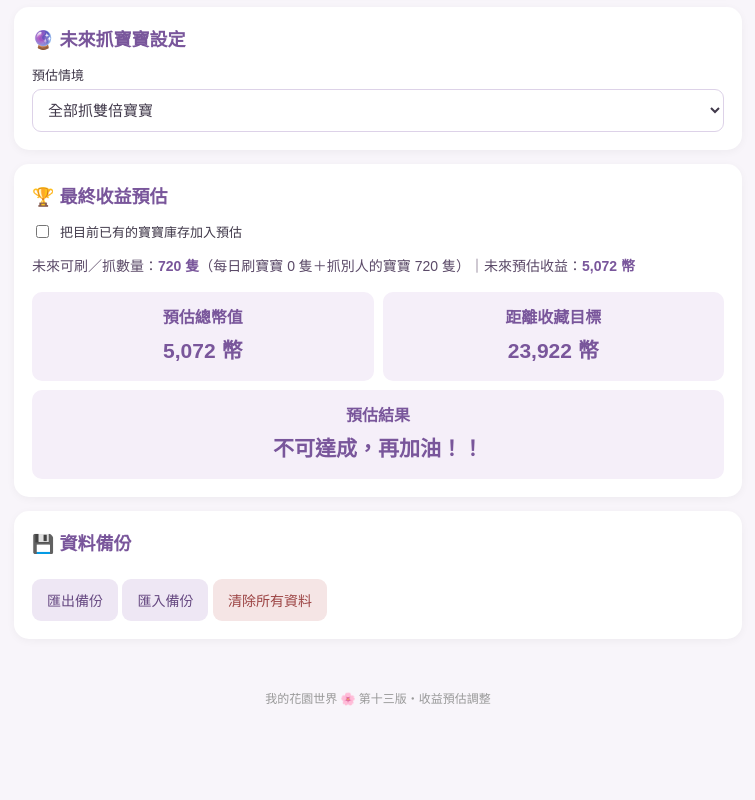
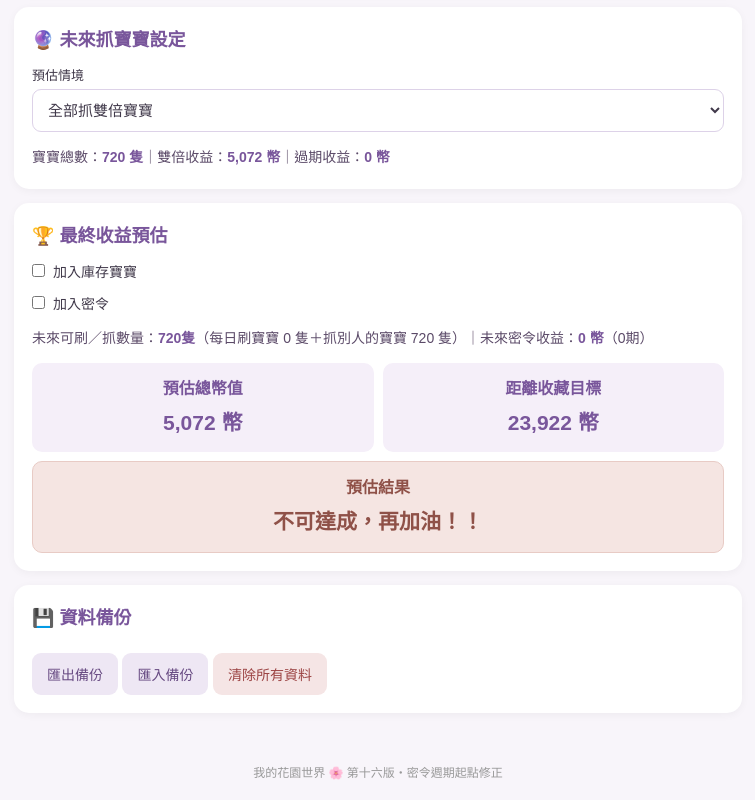
Before and after one commit to hui543hui/flower-garden-planner, a plain HTML site: page index.html in a window 1280 px wide. Shown: the part 1481-2281 px from the top of the page, without its empty margins (262-1017 px from the left). Before the commit the page ends 2207 px from the top, so only its background shows below. Drawn offline with Linux system fonts and the light colour scheme.

Commit message:
Update index.html

```diff
--- a/index.html
+++ b/index.html
@@ -30,11 +30,15 @@ button{border:0;border-radius:9px;padding:11px 15px;background:#9575b8;color:whi
 .daily-options{display:flex;gap:18px;flex-wrap:wrap;align-items:center;margin:12px 0 4px}
 .daily-options label{display:flex;align-items:center;gap:7px;margin:0;font-size:14px}
 .daily-options input{width:auto;margin:0}
+.option-check{display:flex;align-items:center;gap:8px;font-size:14px;margin:12px 0}
+.option-check input{width:auto;margin:0}
 .daily-summary{display:grid;grid-template-columns:1fr 1fr;gap:9px;margin-top:12px}
 .summary-line{font-size:14px;line-height:1.9;color:#5b4a68;margin-top:12px}
 .summary-line strong{color:#79569b}
 .summary-boxes{display:grid;grid-template-columns:1fr 1fr;gap:9px;margin-top:12px}
 .summary-box.full{grid-column:1 / -1}
+.summary-box.full.result-fail{background:#F5E5E2;border:1px solid #E8CBC5;color:#8F5148}
+.summary-box.full.result-success{background:#E3EFE6;border:1px solid #C9DDCE;color:#426B50}
 .summary-box{background:#f5eff9;padding:13px 10px;border-radius:10px;text-align:center;color:#79569b;font-weight:bold;line-height:1.6}
 .summary-box strong{display:block;font-size:21px;margin-top:4px}
 .small{font-size:12px;color:#877e8f;line-height:1.7}
@@ -60,7 +64,7 @@ footer{text-align:center;color:#999;font-size:12px;padding:20px}
 <div><label>9999 幣花朵數量</label><div class="stepper"><button type="button" class="secondary" onclick="changeGoal('goal9999',-1)">−</button><input id="goal9999" type="number" min="0" max="1" step="1" value="1"><button type="button" class="secondary" onclick="changeGoal('goal9999',1)">＋</button></div></div>
 <div><label>5999 幣花朵數量</label><div class="stepper"><button type="button" class="secondary" onclick="changeGoal('goal5999',-1)">−</button><input id="goal5999" type="number" min="0" max="1" step="1" value="1"><button type="button" class="secondary" onclick="changeGoal('goal5999',1)">＋</button></div></div>
 <div><label>3999 幣花朵數量</label><div class="stepper"><button type="button" class="secondary" onclick="changeGoal('goal3999',-1)">−</button><input id="goal3999" type="number" min="0" max="3" step="1" value="3"><button type="button" class="secondary" onclick="changeGoal('goal3999',1)">＋</button></div></div>
-<div><label>999 幣花瓶數量</label><div class="stepper"><button type="button" class="secondary" onclick="changeGoal('goalVase999',-1)">−</button><input id="goalVase999" type="number" min="0" step="1" value="1"><button type="button" class="secondary" onclick="changeGoal('goalVase999',1)">＋</button></div></div>
+<div><label>999 幣花瓶數量</label><div class="stepper"><button type="button" class="secondary" onclick="changeGoal('goalVase999',-1)">−</button><input id="goalVase999" type="number" min="0" max="1" step="1" value="1"><button type="button" class="secondary" onclick="changeGoal('goalVase999',1)">＋</button></div></div>
 <div><label>其他收藏目標幣值（自行輸入）</label><input id="otherGoal" type="number" min="0" step="1" value="0"></div>
 </div>
 <div class="result" id="goalResult"></div>
@@ -127,11 +131,13 @@ footer{text-align:center;color:#999;font-size:12px;padding:20px}
 <option value="double">全部抓雙倍寶寶</option>
 <option value="expired">全部抓過期寶寶</option>
 </select>
+<div class="summary-line" id="futureCatchStats"></div>
 </section>
 
 <section>
 <h2>🏆 最終收益預估</h2>
-<label style="display:flex;align-items:center;gap:8px"><input id="includeInventory" type="checkbox" style="width:auto"> 把目前已有的寶寶庫存加入預估</label>
+<label class="option-check"><input id="includeInventory" type="checkbox">加入庫存寶寶</label>
+<label class="option-check"><input id="includeSeal" type="checkbox">加入密令</label>
 <div class="summary-line" id="forecastStats"></div>
 <div class="summary-boxes">
 <div class="summary-box">預估總幣值<strong id="forecastTotal">0 幣</strong></div>
@@ -148,7 +154,7 @@ footer{text-align:center;color:#999;font-size:12px;padding:20px}
 <button class="danger" onclick="resetData()">清除所有資料</button>
 </section>
 </main>
-<footer>我的花園世界 🌸 第十三版・收益預估調整</footer>
+<footer>我的花園世界 🌸 第十六版・密令週期起點修正</footer>
 <script>
 const $=id=>document.getElementById(id);
 function goalMax(id){return id==="goal9999"||id==="goal5999"||id==="goalVase999"?1:id==="goal3999"?3:Infinity;}
@@ -165,6 +171,7 @@ function save(){
  const ids=["goal9999","goal5999","goal3999","goalVase999","otherGoal","currentCoins","shopDays","flowerStatus","activityWeek","forecastMode"];
  const values={};ids.forEach(id=>values[id]=$(id).value);
  values.includeInventory=$("includeInventory").checked;
+ values.includeSeal=$("includeSeal").checked;
  values.dailyMode=$("dailyExpired").checked?"expired":"double";
  localStorage.setItem("gardenPlannerV5",JSON.stringify({values,inventory,dailyCatchDate,dailyCatchCount}));
 }
@@ -182,6 +189,7 @@ function load(){
  if(d){
   Object.keys(d.values||{}).forEach(id=>{if($(id) && id!=="includeInventory")$(id).value=d.values[id]});
   $("includeInventory").checked=!!d.values?.includeInventory;
+  $("includeSeal").checked=!!d.values?.includeSeal;
   const savedDailyMode=d.values?.dailyMode||"double";
   $("dailyExpired").checked=savedDailyMode==="expired";
   $("dailyDouble").checked=savedDailyMode!=="expired";
@@ -276,6 +284,7 @@ function forecast(){
   const perBaby=mode==="expired"?4:(week<=2?8:6);
   caughtCoins+=4*perBaby;
  }
+ // 每日自有花靈刷出的寶寶，依目前選擇的過期／雙倍方式估算
  const dailyCount=Number($("flowerStatus").value)||0;
  const dailyMode=$("dailyExpired").checked?"expired":"double";
  let selfCoins=0;
@@ -289,6 +298,9 @@ function forecast(){
  }
  const totalFutureBabies=count+days*dailyCount;
  const futureCoins=caughtCoins+selfCoins;
+ const catchDoubleCoins=mode==="double"?caughtCoins:0;
+ const catchExpiredCoins=mode==="expired"?caughtCoins:0;
+ $("futureCatchStats").innerHTML="寶寶總數：<strong>"+count.toLocaleString()+" 隻</strong>｜雙倍收益：<strong>"+catchDoubleCoins.toLocaleString()+" 幣</strong>｜過期收益：<strong>"+catchExpiredCoins.toLocaleString()+" 幣</strong>";
  let inventoryCoins=0;
  Object.keys(colors).forEach(c=>{
   const x=inventory[c]||{double:0,expired:0};
@@ -297,13 +309,34 @@ function forecast(){
  const current=num("currentCoins"),goal=num("goal9999")*9999+num("goal5999")*5999+num("goal3999")*3999+num("goalVase999")*999+num("otherGoal");
  const includeInventory=$("includeInventory").checked;
  const countedInventory=includeInventory?inventoryCoins:0;
- const total=current+futureCoins+countedInventory,left=Math.max(0,goal-total);
- $("forecastStats").innerHTML="未來可刷／抓數量：<strong>"+totalFutureBabies.toLocaleString()+" 隻</strong>（每日刷寶寶 "+(days*dailyCount).toLocaleString()+" 隻＋抓別人的寶寶 "+count.toLocaleString()+" 隻）｜未來預估收益：<strong>"+futureCoins.toLocaleString()+" 幣</strong>";
+
+ // 密令週期以每輪第 1 週星期一為起點；先扣除距離下一個週期起點的天數，再計算完整 28 天
+ const todayForSeal=new Date();
+ const weekdayOffset=(8-todayForSeal.getDay())%7; // 星期一為 0，星期日為 6
+ const weekForSeal=Number($("activityWeek").value)||1;
+ const weeksUntilCycleStart=(1-weekForSeal+4)%4;
+ const daysUntilCycleStart=weeksUntilCycleStart*7+weekdayOffset;
+ const daysAvailableForSeal=Math.max(0,days-daysUntilCycleStart);
+ const sealPeriods=Math.floor(daysAvailableForSeal/28);
+ const sealRate=[20,30,380][[0,18,30].indexOf(dailyCount)]||20;
+ const sealCoins=$("includeSeal").checked?sealPeriods*sealRate:0;
+
+ const total=current+futureCoins+countedInventory+sealCoins,left=Math.max(0,goal-total);
+ $("forecastStats").innerHTML="未來可刷／抓數量：<strong>"+totalFutureBabies.toLocaleString()+"隻</strong>（每日刷寶寶 "+(days*dailyCount).toLocaleString()+" 隻＋抓別人的寶寶 "+count.toLocaleString()+" 隻）｜未來密令收益：<strong>"+sealCoins.toLocaleString()+" 幣</strong>（"+($("includeSeal").checked?sealPeriods:0)+"期）";
  $("forecastTotal").textContent=total.toLocaleString()+" 幣";
  $("forecastGap").textContent=left.toLocaleString()+" 幣";
- $("forecastResult").textContent=left===0?"恭喜！可達成":"不可達成，再加油！！";
+ const resultBox=$("forecastResult").parentElement;
+ resultBox.classList.remove("result-fail","result-success");
+ if(left===0){
+  $("forecastResult").textContent="恭喜！可達成";
+  resultBox.classList.add("result-success");
+ }else{
+  $("forecastResult").textContent="不可達成，再加油！！";
+  resultBox.classList.add("result-fail");
+ }
  daily();
 }
+
 function exportData(){
  save();const data=localStorage.getItem("gardenPlannerV5");
  const blob=new Blob([data],{type:"application/json"}),a=document.createElement("a");
@@ -316,6 +349,7 @@ function importData(e){
   const d=JSON.parse(reader.result);if(!d.values)throw new Error();
   Object.keys(d.values).forEach(id=>{if($(id) && id!=="includeInventory")$(id).value=d.values[id]});
   $("includeInventory").checked=!!d.values.includeInventory;
+  $("includeSeal").checked=!!d.values.includeSeal;
   const importedDailyMode=d.values.dailyMode||"double";
   $("dailyExpired").checked=importedDailyMode==="expired";
   $("dailyDouble").checked=importedDailyMode!=="expired";
@@ -331,6 +365,7 @@ function resetData(){
  ["gardenPlannerV5","gardenPlannerV4","gardenPlannerV3","gardenPlannerV2","gardenPlanner","gardenBabies"].forEach(k=>localStorage.removeItem(k));
  location.reload();
 }
+// 所有會影響預估的欄位都共用同一套即時更新流程
 function updateAll(){
  goals();
  save();
@@ -340,6 +375,7 @@ function updateAll(){
  $(id).addEventListener("change",updateAll);
 });
 $("includeInventory").addEventListener("change",()=>{forecast();save()});
+$("includeSeal").addEventListener("change",()=>{forecast();save()});
 $("flowerStatus").addEventListener("change",updateAll);
 $("dailyExpired").addEventListener("change",()=>{
  if($("dailyExpired").checked)$("dailyDouble").checked=false;
@@ -351,6 +387,8 @@ $("dailyDouble").addEventListener("change",()=>{
  else if(!$("dailyExpired").checked)$("dailyExpired").checked=true;
  updateAll();
 });
+
+// 寶寶數量輸入時，即時同步到倉庫並更新收益與達標結果
 ["goldDouble","goldExpired","purpleDouble","purpleExpired","blueDouble","blueExpired"]
 .forEach(id=>$(id).addEventListener("input",()=>{
  const next={};
```
